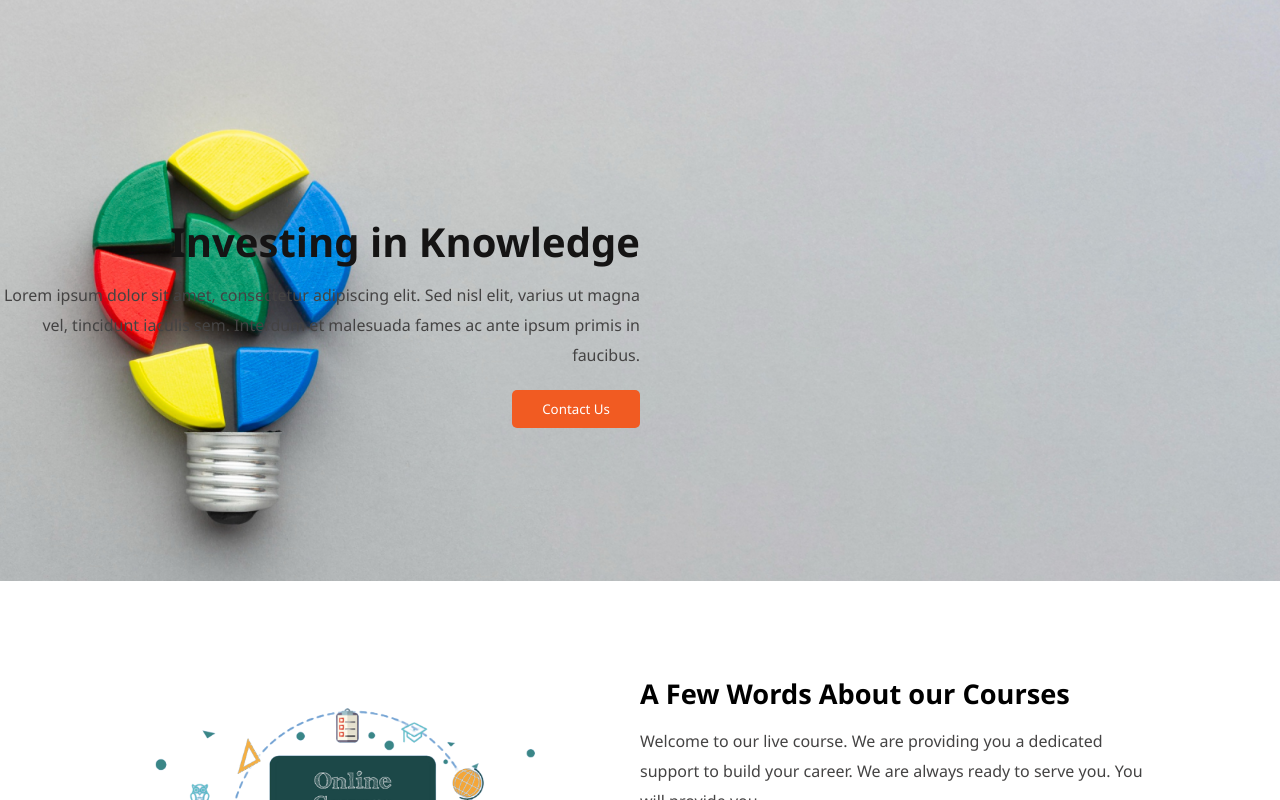
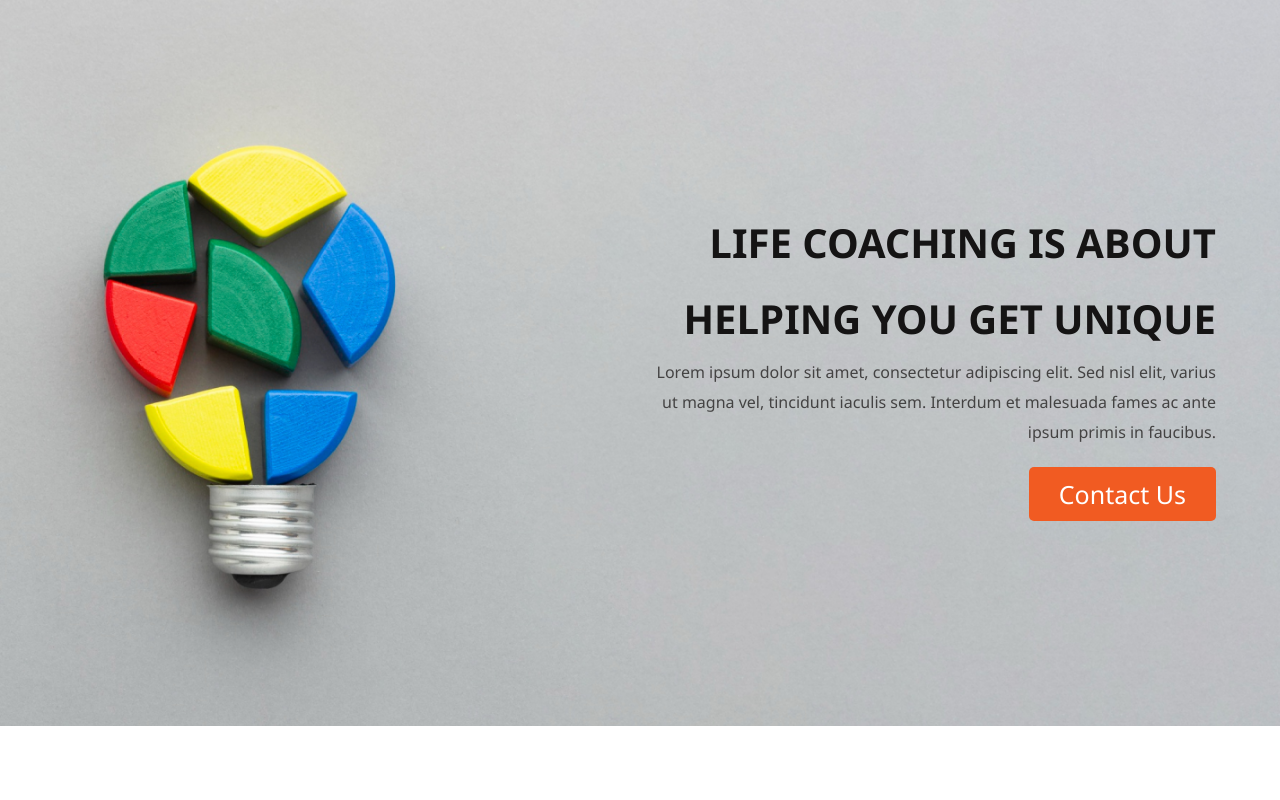
Before and after one commit to alam2025/learn-with-alam, a plain HTML site: page index.html in a window 1280 px wide. Shown: the top 800 px of the page. Drawn offline with Linux system fonts and the light colour scheme.

Commit message:
header formating

```diff
--- a/css/style.css
+++ b/css/style.css
@@ -8,16 +8,17 @@
 header{
     background:url('/images/banner/banner2.png');
     display: flex;
-    padding: 12% 0 ;
+    padding: 16% 0 ;
     background-size: cover;
 
 }
 .header-section{
-    padding-top: 50px;
-    max-width: 50%;
+    align:right;
     float:right;
     text-align: right;
-
+}
+.header-content{
+    padding: 0 5% 0 50%;
 
 }
 .header-image img{
@@ -39,8 +40,19 @@ header{
 }
 .btn-primary{
     color: #fff;
+    font-size: 25px;
     padding: 10px 30px;
     background-color:  #F15B22;;
+    border: none;
+    border-radius: 5px;
+   margin-top: 20px;
+}
+
+.btn-secondary{
+    background: #fff;
+    font-size: 20px;
+    padding: 10px 30px;
+    color:  #F15B22;;
     border: none;
     border-radius: 5px;
    margin-top: 20px;
@@ -122,14 +134,7 @@ header{
 .watch-content h5{
     font-size: 1.5rem;
 }
-.btn-secondary{
-    background: #fff;
-    padding: 10px 30px;
-    color:  #F15B22;;
-    border: none;
-    border-radius: 5px;
-   margin-top: 20px;
-}
+
 /* ***************************************Our Team**************************************** */
 .team-secton{
     display: flex;
--- a/index.html
+++ b/index.html
@@ -15,18 +15,19 @@
             <img src="images/banner/learning_orig-removebg-preview.png" alt="">
         </div> -->
         <div class="header-section">
-            <h3 class="section-title">Investing in Knowledge</h3>
-            <p class="section-description">Lorem ipsum dolor sit amet, consectetur adipiscing elit. Sed nisl elit,
-                varius ut magna vel, tincidunt
-                iaculis sem. Interdum et malesuada fames ac ante ipsum primis in faucibus.</p>
-            <button class="btn-primary">Contact Us</button>
+            <div class="header-content">
+                <h3 class="section-title">LIFE COACHING IS ABOUT HELPING YOU GET UNIQUE</h3>
+                <p class="section-description">Lorem ipsum dolor sit amet, consectetur adipiscing elit. Sed nisl elit, varius ut magna vel, tincidunt
+                    iaculis sem. Interdum et malesuada fames ac ante ipsum primis in faucibus.</p>
+                <button class="btn-primary">Contact Us</button>
+            </div>
         </div>
     </header>
 
     <main>
         <section class="about-course">
             <div class="about-image">
-                <img src="images/Online-course-creation--removebg-preview.png" alt="">
+                <img src="images/about-course.png" alt="">
             </div>
             <div class="about-content">
                 <h3 class="about-title">A Few Words
@@ -35,12 +36,12 @@
                     build your career. We are always ready to serve you. You will provide you--
                 </p>
                 <ol class="section-description" style="list-style: none;margin-top: 20px;">
-                    <li> &#10004;Live course</li>
-                    <li> &#10004;One to one support</li>
-                    <li> &#10004;Weekly Assignment</li>
-                    <li> &#10004;Extra class</li>
-                    <li> &#10004;Ontime finished</li>
-                    <li> &#10004;dedicated 24/7 support</li>
+                    <li> &#10004; Live course</li>
+                    <li> &#10004; One to one support</li>
+                    <li> &#10004; Weekly Assignment</li>
+                    <li> &#10004; Extra class</li>
+                    <li> &#10004; Ontime finished</li>
+                    <li> &#10004; dedicated 24/7 support</li>
 
                 </ol>
             </div>
@@ -98,7 +99,8 @@
                             <p><img src="images/icons/email.png" alt="">example@site.com</p>
                         </div>
                     </div>
-                    <p class="section-description">Lorem ipsum dolor sit amet, consectetur adipiscing elit. Nullam in nisi non arcu rutrum molestie. Phasellus vel vehicula enim.</p>
+                    <p class="section-description">Lorem ipsum dolor sit amet, consectetur adipiscing elit. Nullam in
+                        nisi non arcu rutrum molestie. Phasellus vel vehicula enim.</p>
                 </div>
                 <div class="team">
                     <div class="team-content">
@@ -109,7 +111,8 @@
                             <p><img src="images/icons/email.png" alt="">example@site.com</p>
                         </div>
                     </div>
-                    <p class="section-description">Lorem ipsum dolor sit amet, consectetur adipiscing elit. Nullam in nisi non arcu rutrum molestie. Phasellus vel vehicula enim.</p>
+                    <p class="section-description">Lorem ipsum dolor sit amet, consectetur adipiscing elit. Nullam in
+                        nisi non arcu rutrum molestie. Phasellus vel vehicula enim.</p>
                 </div>
                 <div class="team">
                     <div class="team-content">
@@ -120,7 +123,8 @@
                             <p><img src="images/icons/email.png" alt="">example@site.com</p>
                         </div>
                     </div>
-                    <p class="section-description">Lorem ipsum dolor sit amet, consectetur adipiscing elit. Nullam in nisi non arcu rutrum molestie. Phasellus vel vehicula enim.</p>
+                    <p class="section-description">Lorem ipsum dolor sit amet, consectetur adipiscing elit. Nullam in
+                        nisi non arcu rutrum molestie. Phasellus vel vehicula enim.</p>
                 </div>
             </div>
 
@@ -150,7 +154,7 @@
             </div>
             <div class="newsletter">
                 <h3>Newsletter</h3>
-                <p>Lorem ipsum dolor sit amet, consectetur adipisicing elit. Debitis quisquam hic minima officiis
+                <p style="margin-bottom: 5px;">Lorem ipsum dolor sit amet, consectetur adipisicing elit. Debitis quisquam hic minima officiis
                     labore. Autem iste maiores, impedit quasi, incidunt voluptatibus.</p>
 
                 <input class="subscribe-input" type="email" name="" id="" placeholder="Your Email">
```
Also changed, not shown: images/about-course.png (added).
